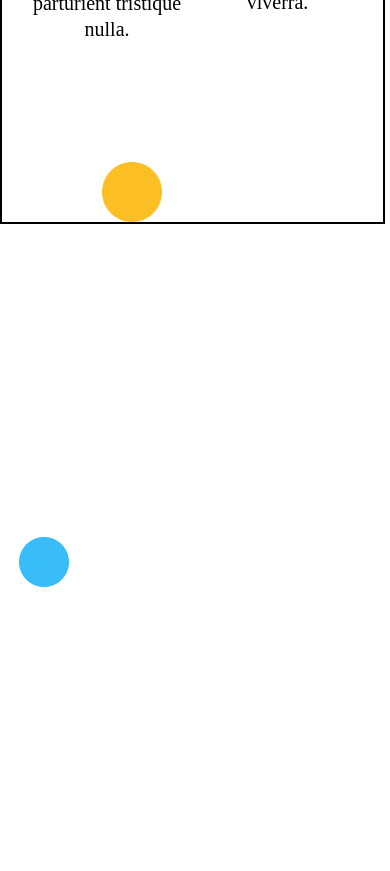
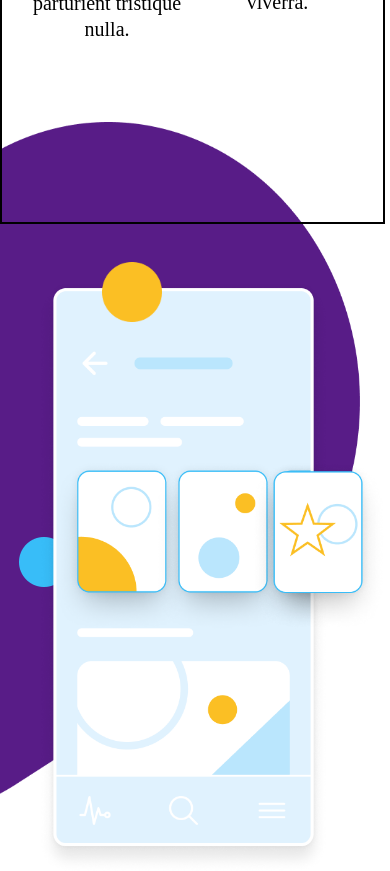
Before and after one commit to RaviPrajapat123/soller, a React (Vite) app: page / in a window 390 px wide. Shown: the part 2540-3411 px from the top of the page. Before the commit the page ends 3127 px from the top, so only its background shows below. Built offline with nearby package versions, Linux system fonts and the light colour scheme.

Commit message:
some changes

```diff
--- a/src/MyName.css
+++ b/src/MyName.css
@@ -929,10 +929,10 @@ button:hover{
     position: absolute;
     left: -2px;
     bottom: -600px;
-    width:362px;
+    width:360px;
     height: 700px;
     z-index:-1;
-    display: none;
+    /* display: none; */
 }
 
 .mobileApp{
@@ -940,13 +940,13 @@ button:hover{
     position: absolute;
     top: 1120px;
     left: 39px;
-    width: 290px;
-    display: none;
+    width: 285px;
+    /* display: none; */
 }
 
 .Ellipse17-1{
     position: absolute;
-  top: 1000px;
+  top: 1100px;
   z-index: 10;
   width: 60px ;
   left: 100px;
@@ -957,10 +957,10 @@ button:hover{
 
 .Frame-4{
     position: absolute;
-    left: 253px;
-    top: 1403px;
+    left: 248px;
+    top: 1300px;
     z-index: 2;
-    display: none;
+    /* display: none; */
     width: 136px;
 }
 
--- a/src/Section_3.jsx
+++ b/src/Section_3.jsx
@@ -5,7 +5,7 @@ function Section_3() {
                 <img className="Recentangle15" src="Rectangle 15.png"></img>
                 <img className="mobileApp" src="Mobile-App-Placeholder-1.png"></img>
                 <img className="Ellipse17-1" src="Ellipse 17 (1).png"></img>
-                {/* <img className="Frame-4" src="Frame 4.png"></img> */}
+                <img className="Frame-4" src="Frame 4.png"></img>
                 <img className="Ellipse-18-1" src="Ellipse 18 (1).png"></img>
             </div>
             <div className="section_3_right">
```
